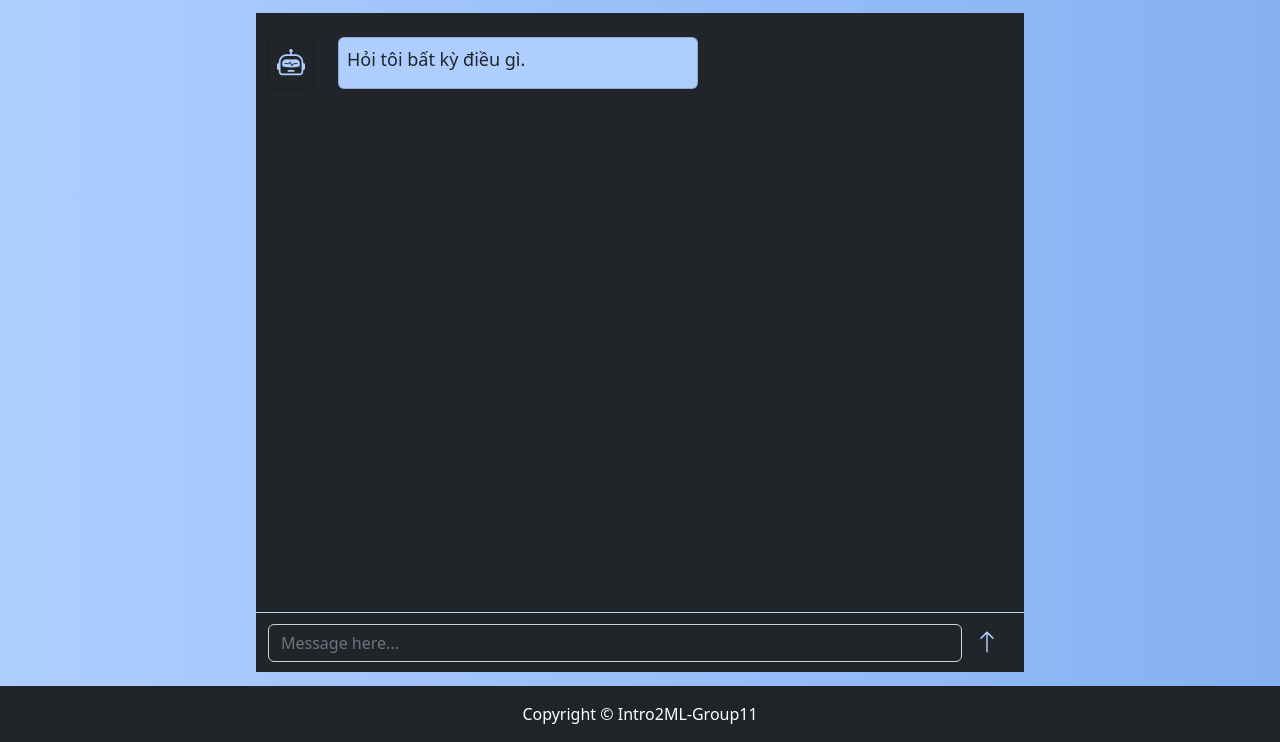
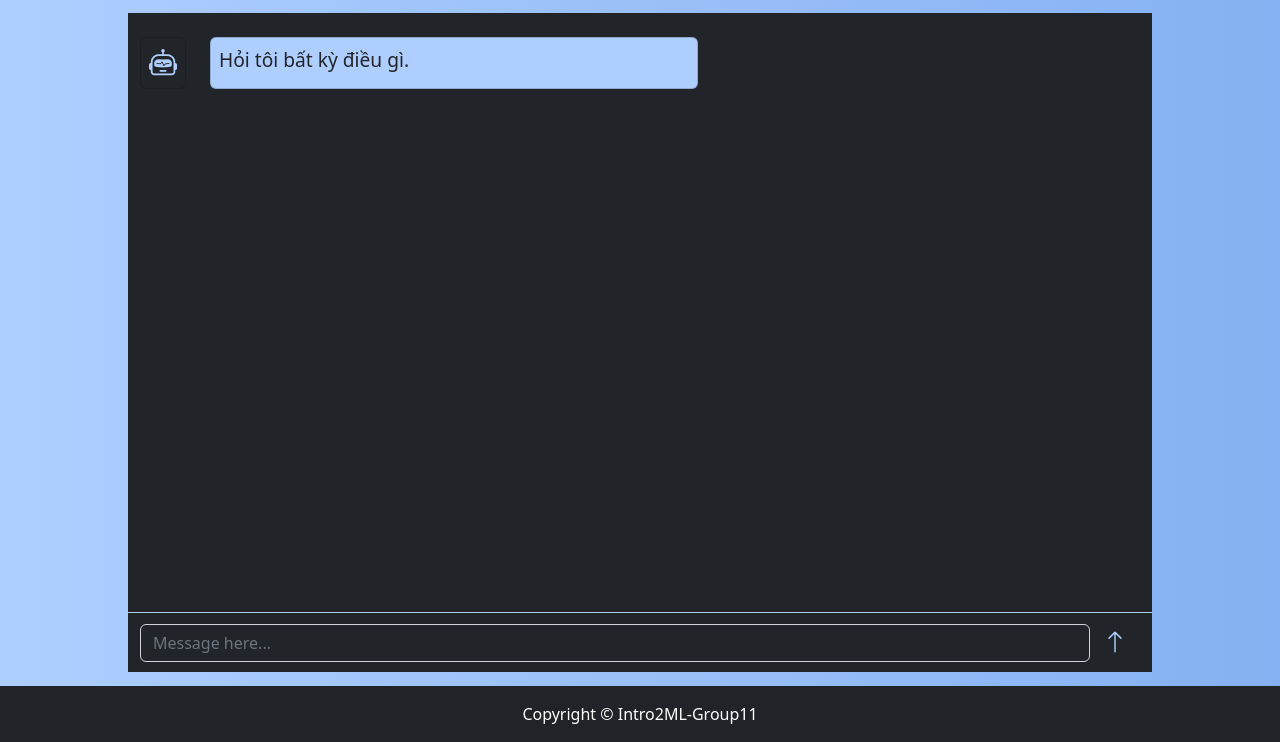
Before and after one commit to quanghuyvk81/Video_project, a Flask app: page / in a window 1280 px wide. Shown: the part 58-800 px from the top of the page. Run offline with Flask 2, Linux system fonts and the light colour scheme; some libraries are stand-ins or nearby versions.

Commit message:
Markdown to HTML & scrollbar

```diff
--- a/static/style.css
+++ b/static/style.css
@@ -24,14 +24,32 @@ footer {
 }
 
 #messenger {
-    width: 60%;
+    width: 80%;
     height: 75vh;
     border-bottom: 1px solid #aeceff;
     /* align-items: end; */
     overflow-y: auto; /* Enable vertical scrolling if content overflows */
 }
+/* CSS to customize the scrollbar */
+#messenger::-webkit-scrollbar {
+  width: 12px; /* Set the width of the scrollbar */
+}
+
+#messenger::-webkit-scrollbar-track {
+  background-color: #28242c; /* Set the background color of the scrollbar track */
+}
+
+#messenger::-webkit-scrollbar-thumb {
+  background-color: #aeceff; /* Set the color of the scrollbar thumb */
+  border-radius: 3px;
+   /* Set the border radius of the scrollbar thumb */
+}
+
+#messenger::-webkit-scrollbar-thumb:hover {
+  background-color: #9DB9E5; /* Set the color of the scrollbar thumb on hover */
+}
 #input {
-    width: 60%;
+    width: 80%;
 }
 .icon-color{
     color:#aeceff;
@@ -41,8 +59,8 @@ footer {
 }
 .inmess {
     background-color: #aeceff;
-    font-size: large;
-    font-weight:500;
+    font-size:larger;
+    font-weight:400;
 }
 /*!
  * three-dots - v0.3.2
--- a/templates/index.html
+++ b/templates/index.html
@@ -61,6 +61,7 @@
     <footer class="container-fluid bg-dark">
         <div class="container-fluid bg-dark py-3 text-white text-center bg-opacity-75">Copyright &copy; Intro2ML-Group11</div>
     </footer>
+    <script src="https://cdn.jsdelivr.net/npm/showdown@2.1.0/dist/showdown.min.js"></script>
     <script src="https://ajax.googleapis.com/ajax/libs/jquery/3.5.1/jquery.min.js"></script>
     <script>
         $(document).ready(function(){
@@ -81,19 +82,23 @@
                                     '</div>'+
                                 '</div>'+
                                 '</div>');
+
+                $('#user_input').val(''); // Clear input field
                 container.insertBefore(newMessage[0], waiting_dot);
+                waiting_dot.style.display="block"
                 container.scrollTop = container.scrollHeight;
-                $('#user_input').val(''); // Clear input field
 
-                waiting_dot.style.display="block"
                 $.ajax({
                     type: 'POST',
                     url: '/chat',
                     data: { user_input: user_input },
                     success: function(response){
                         waiting_dot.style.display="none"
+                        //container.scrollTop = container.scrollHeight;
                         var messages = response.messages;
-                        var newMessage = $('<div class="row justify-content-start mb-2 mt-2 mess">' +
+                        var converter = new showdown.Converter();
+                        html_type = converter.makeHtml(messages[0].content);
+                        var newMessage = $('<div class="row justify-content-start mb-2 mt-2 mess" >' +
                                                 '<div class="col-auto bg-transparent me-0">'+
                                                     '<div class="card h-100 p-2 bg-transparent">'+
                                                         '<p class="card-text icon-color bg-transparent"><i class="bi bi-robot h3"></i></p>'+
@@ -101,12 +106,12 @@
                                                 '</div>'+
                                               '<div class="col-6">' +
                                                   '<div class="card h-100 p-2 inmess">' +
-                                                      '<p class="card-text">' + messages[0].content + '</p>' +
+                                                      '<p class="card-text">' + html_type + '</p>' +
                                                   '</div>' +
                                               '</div>' +
                                           '</div>');
                         container.insertBefore(newMessage[0], waiting_dot);
-                        container.scrollTop = container.scrollHeight;
+                        newMessage[0].scrollIntoView({ behavior: "smooth", block: "nearest" });
                     },
                     error: function(error){
                         console.log(error);
```
